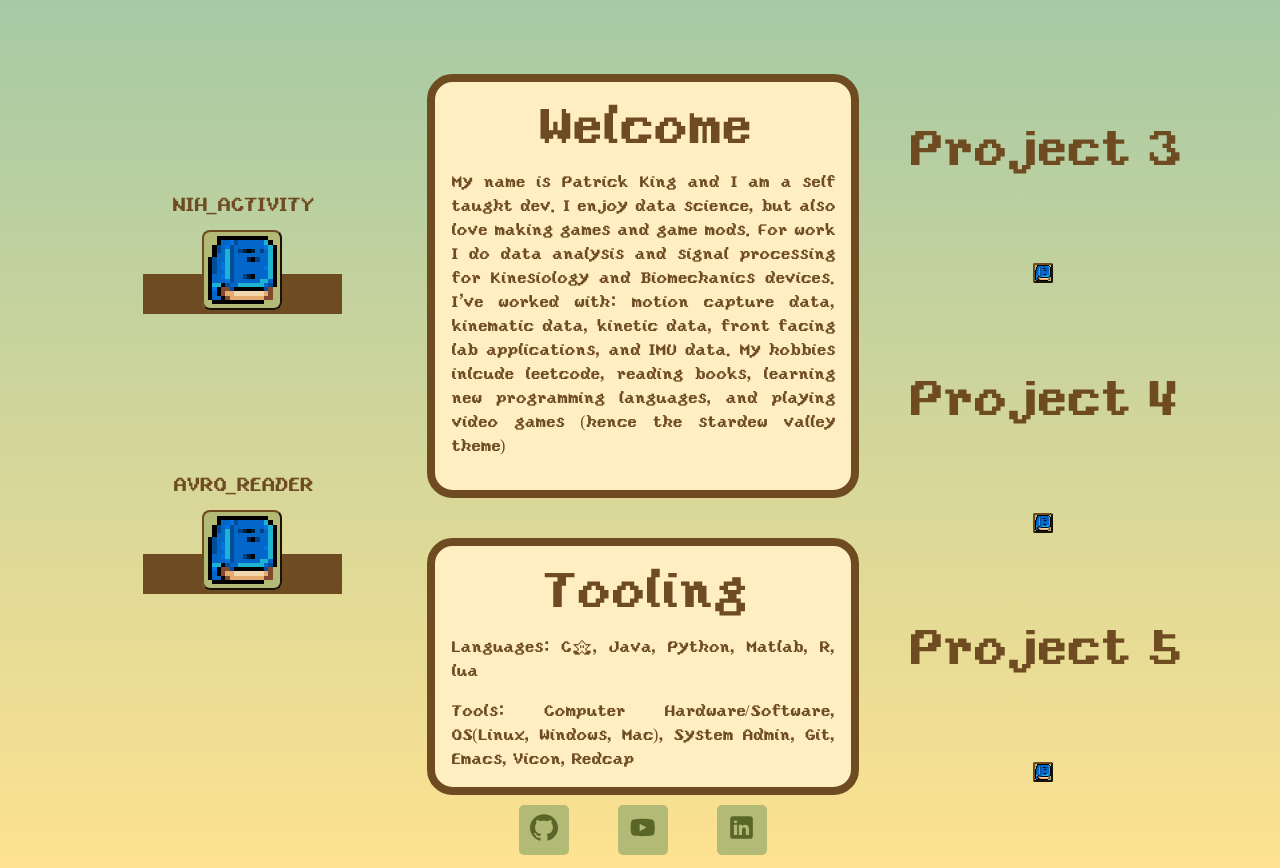
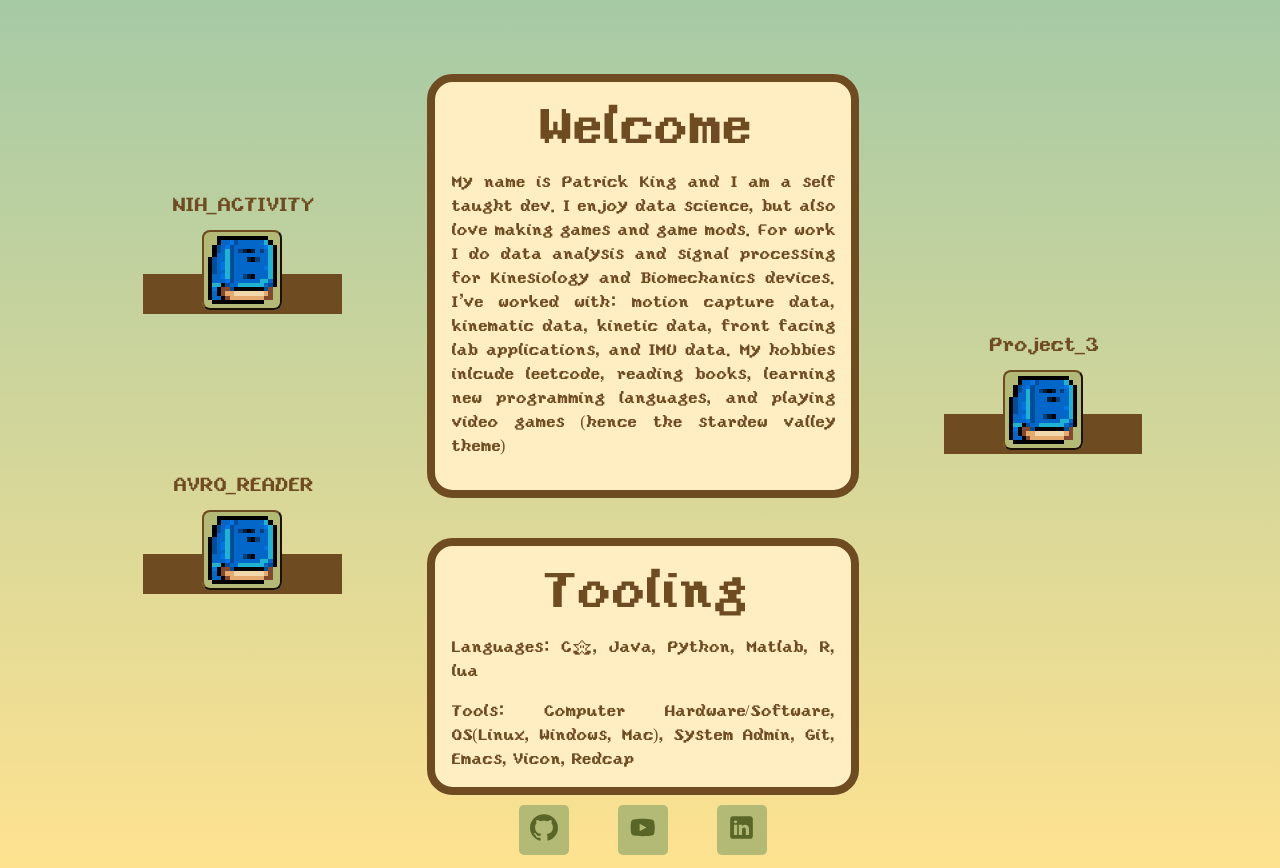
Before and after one commit to pkingGMU/artoria-portfolio, a React (Vite) app: page / in a window 1280 px wide. Built offline with nearby package versions, Linux system fonts and the light colour scheme; a web font is replaced by a local one.

Commit message:
Moved popup functionality to bookshelf logic

```diff
--- a/src/App.css
+++ b/src/App.css
@@ -81,7 +81,7 @@ body {
     align-items: center;
 }
 
-.left_vert ul {
+ul {
     display: flex;
     flex-direction: column;
     justify-content: space-evenly;
@@ -92,7 +92,7 @@ body {
     margin: 0;
 }
 
-.left_vert ul li {
+ul li {
     list-style-type: none;
     background-color: var(--text-color);
     height: 5%;
--- a/src/App.jsx
+++ b/src/App.jsx
@@ -34,7 +34,7 @@ function App() {
     });
   }
 
-  const project_data = {
+  const project_data_left = {
     NIH_ACTIVITY: {
       project_name: "3-Axis Accelerometer Activity Classification",
       description: "Test Description",
@@ -45,13 +45,19 @@ function App() {
     },
   };
 
+  const project_data_right = {
+    Project_3: {
+      project_name: "Bruh",
+      description: "Bruh Description",
+    },
+  };
   const [active_book, set_active_book] = useState(null);
 
   return (
     <>
       <div className="vert_div">
         <Content_Panel class_name="left_vert">
-          <BookShelf />
+          <BookShelf project_data={project_data_left} />
         </Content_Panel>
 
         <Content_Panel class_name="main_vert">
@@ -100,18 +106,7 @@ function App() {
         </Content_Panel>
 
         <Content_Panel class_name="right_vert">
-          <Book
-            project_name="Project 3"
-            onClick={() => set_active_book("Project 3")}
-          />
-          <Book
-            project_name="Project 4"
-            onClick={() => set_active_book("Project 4")}
-          />
-          <Book
-            project_name="Project 5"
-            onClick={() => set_active_book("Project 5")}
-          />
+          <BookShelf project_data={project_data_right} />
         </Content_Panel>
       </div>
     </>
--- a/src/components/BookShelf.jsx
+++ b/src/components/BookShelf.jsx
@@ -1,7 +1,9 @@
 import Book from "./Book.jsx";
-
-function BookShelf() {
-    const project_data = {
+import Popup from "./Popup.jsx";
+import { useRef, useEffect, useState } from "react";
+function BookShelf({ project_data }) {
+    const [active_book, set_active_book] = useState(null);
+    const project_data_1 = {
         NIH_ACTIVITY: {
             project_name: "3-Axis Accelerometer Activity Classification",
             description: "Test Description",
@@ -17,7 +19,7 @@ function BookShelf() {
         books.push(
             <Book
                 project_name={Object.keys(project_data)[i]}
-                //onClick={() => set_active_book(Object.keys(project_data)[i])}
+                onClick={() => set_active_book(Object.keys(project_data)[i])}
             />,
         );
     }
@@ -31,6 +33,12 @@ function BookShelf() {
                     <li key={index}>{item}</li>
                 ))}
             </ul>
+            {active_book && (
+                <Popup
+                    {...project_data[active_book]}
+                    onClose={() => set_active_book(null)}
+                />
+            )}
         </>
     );
 }
```
